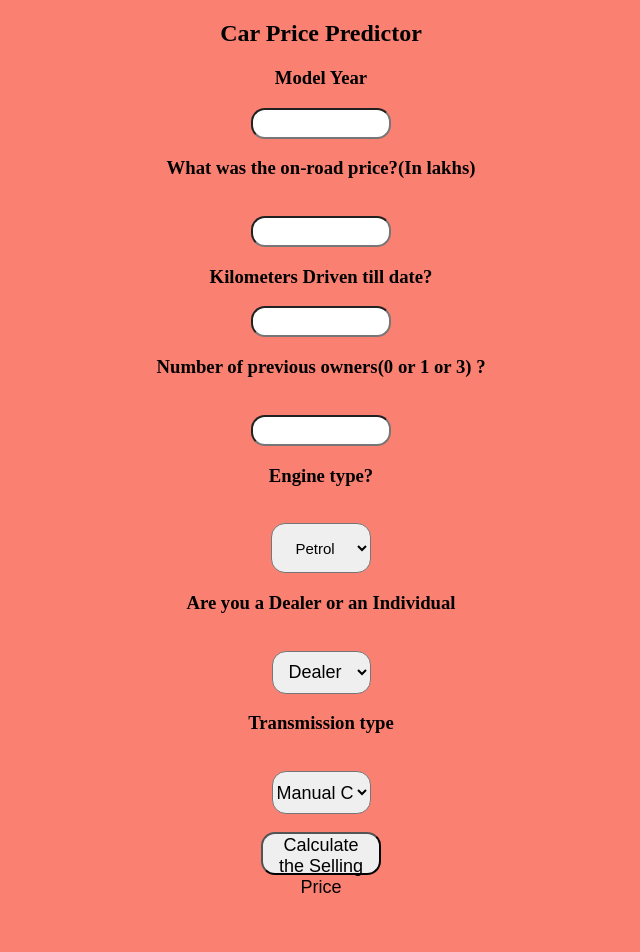
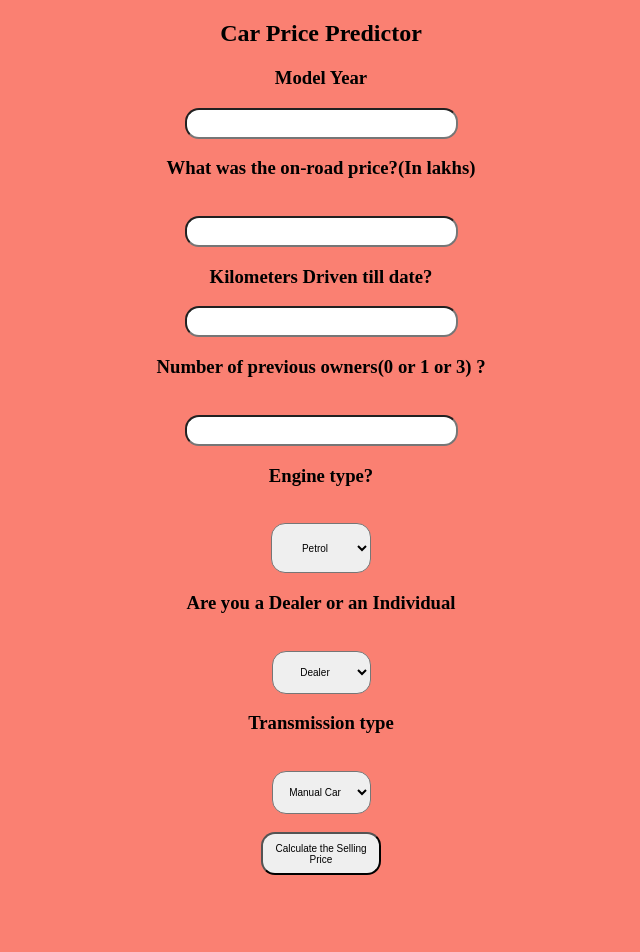
Before and after one commit to SuhasVS95/Used-Cars-Selling-Price-Predictor-App, a Flask app: page / in a window 1280 px wide. Shown: the whole page, without its empty margins (319-959 px from the left). After the commit the page ends 875 px from the top, so only its background shows below. Run offline with Flask 2, Linux system fonts and the light colour scheme; parts of the project's set-up code (start-up, migrations or seed data) failed here and were passed over.

Commit message:
Add files via upload

```diff
--- a/templates/index.html
+++ b/templates/index.html
@@ -54,7 +54,7 @@
         }
 
         #research {
-            font-size: 15px;
+            font-size: 10px;
             width: 120px;
             height: 30px;
             top: 30px;
@@ -75,7 +75,7 @@
             right: 30%;
             padding: 0px;
             margin: 0px;
-            font-size: 14px;
+            font-size: 10px;
         }
 
         #fuel {
@@ -83,7 +83,7 @@
             height: 50px;
             text-align: center;
             border-radius: 14px;
-            font-size: 15px;
+            font-size: 10px;
         }
 
         #fuel:hover {
@@ -95,7 +95,7 @@
             height: 43px;
             text-align: center;
             border-radius: 14px;
-            font-size: 18px;
+            font-size: 10px;
         }
 
         #research:hover {
@@ -107,7 +107,7 @@
             height: 43px;
             text-align: center;
             border-radius: 14px;
-            font-size: 18px;
+            font-size: 10px;
         }
 
         #resea:hover {
@@ -119,7 +119,7 @@
             height: 43px;
             text-align: center;
             border-radius: 14px;
-            font-size: 18px;
+            font-size: 10px;
         }
 
         #sub:hover {
@@ -129,28 +129,28 @@
         #first {
             border-radius: 14px;
             height: 25px;
-            font-size: 10px;
+            font-size: 20px;
             text-align: center;
         }
 
         #second {
             border-radius: 14px;
             height: 25px;
-            font-size: 10px;
+            font-size: 20px;
             text-align: center;
         }
 
         #third {
             border-radius: 14px;
             height: 25px;
-            font-size: 10px;
+            font-size: 20px;
             text-align: center;
         }
 
         #fourth {
             border-radius: 14px;
             height: 25px;
-            font-size: 10px;
+            font-size: 20px;
             text-align: center;
         }
     </style>
```
